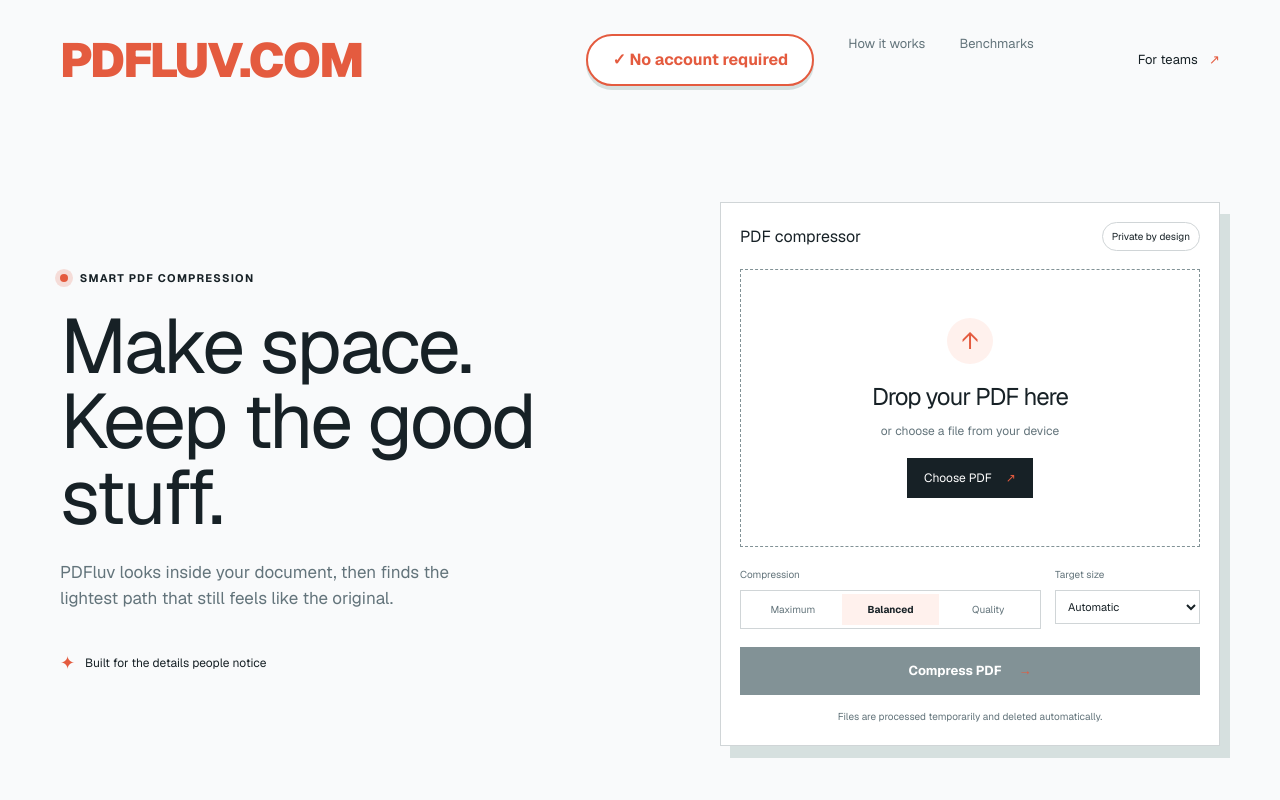
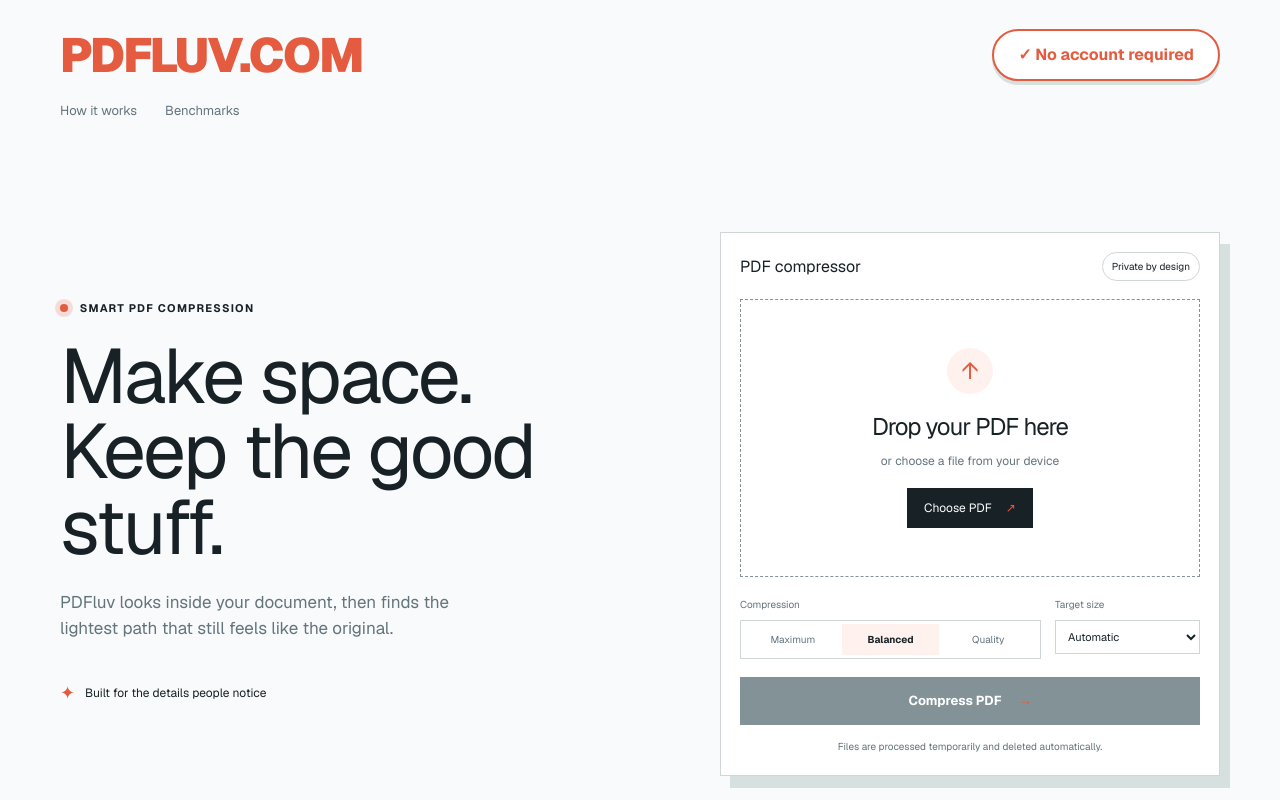
Before and after one commit to aravindkumarmessage/pdfluv, a Next.js app: page / in a window 1280 px wide. Shown: the top 800 px of the page. Built offline with nearby package versions, Linux system fonts and the light colour scheme.

Commit message:
Reorder header navigation

```diff
--- a/app/[slug]/page.tsx
+++ b/app/[slug]/page.tsx
@@ -18,7 +18,7 @@
   const page = seoPages.find((item) => item.slug === slug);
   if (!page) notFound();
   return <main>
-    <nav className="nav-wrap"><Link className="brand" href="/">PDFLUV<span>.COM</span></Link><div className="nav-links"><span className="top-trust">✓ No account required</span><Link href="/compress-pdf">Compress PDF</Link><Link href="/benchmarks">Benchmarks</Link></div><Link className="nav-quiet" href="/">Back home <span>↗</span></Link></nav>
+    <nav className="nav-wrap"><div className="nav-top"><Link className="brand" href="/">PDFLUV<span>.COM</span></Link><span className="top-trust">✓ No account required</span></div><div className="nav-links"><Link href="/compress-pdf">Compress PDF</Link><Link href="/benchmarks">Benchmarks</Link></div></nav>
     <section className="seo-hero"><div><p className="eyebrow">{page.eyebrow}</p><h1>{page.headline}<br /><em>{page.accent}</em></h1><p className="hero-lede">{page.description}</p></div>{page.kind === "tool" && <Compressor />}</section>
     <article className="seo-content">{page.sections.map((section) => <section key={section.heading}><h2>{section.heading}</h2>{section.paragraphs.map((paragraph) => <p key={paragraph}>{paragraph}</p>)}{section.bullets && <ul>{section.bullets.map((bullet) => <li key={bullet}>{bullet}</li>)}</ul>}</section>)}
   <section><h2>Frequently asked questions</h2>{page.faqs.map((faq) => <div className="faq" key={faq.question}><h3>{faq.question}</h3><p>{faq.answer}</p></div>)}</section>
--- a/app/globals.css
+++ b/app/globals.css
@@ -28,11 +28,12 @@
 ::selection { background: var(--mint); color: var(--ink); }
 
 .nav-wrap, .hero, .explain, footer { width: min(1160px, calc(100% - 48px)); margin-inline: auto; }
-.nav-wrap { min-height: 120px; display: flex; align-items: center; justify-content: space-between; border-bottom: 0; }
+.nav-wrap { min-height: 150px; display: flex; flex-direction: column; align-items: stretch; justify-content: center; border-bottom: 0; gap: 20px; }
+.nav-top { display: flex; align-items: center; justify-content: space-between; }
 .brand { color: var(--coral); font: 900 48px/1 var(--font-geist-sans), sans-serif; letter-spacing: -2px; text-decoration: none; }
 .brand span { color: var(--coral); }.brand b { color: var(--coral); }
 .top-trust { color: var(--coral); border: 2px solid var(--coral); background: var(--paper); border-radius: 999px; box-shadow: 0 4px 0 #d6e0df; font-size: 16px; font-weight: 700; padding: 12px 24px; white-space: nowrap; }
-.nav-links { display: flex; gap: 34px; margin-left: 120px; }.nav-links a, .nav-quiet, footer a { color: var(--muted); font-size: 13px; text-decoration: none; }.nav-links a:hover, footer a:hover { color: var(--ink); }.nav-quiet { color: var(--ink); }.nav-quiet span { color: var(--coral); margin-left: 8px; }
+.nav-links { display: flex; gap: 28px; margin-left: 0; }.nav-links a, footer a { color: var(--muted); font-size: 13px; text-decoration: none; }.nav-links a:hover, footer a:hover { color: var(--ink); }
 .section-grid { display: grid; grid-template-columns: 1fr 1fr; gap: 76px; }
 .hero { min-height: 635px; align-items: center; padding: 82px 0 108px; }
 .eyebrow { color: var(--teal); font: 700 11px var(--font-geist-sans), sans-serif; letter-spacing: 1.2px; text-transform: uppercase; }.pulse { display: inline-block; width: 8px; height: 8px; margin-right: 8px; border-radius: 50%; background: var(--coral); box-shadow: 0 0 0 5px #e45b3f30; }
@@ -41,7 +42,7 @@
 .proof-strip { border-block: 1px solid var(--line); display: flex; align-items: center; justify-content: space-between; gap: 20px; padding: 22px max(24px, calc((100% - 1160px) / 2)); color: var(--muted); font: 700 11px var(--font-space-grotesk), sans-serif; text-transform: uppercase; letter-spacing: 1px; }.proof-strip p { color: var(--teal); margin: 0; }.proof-strip span { color: #9aa39e; }
 .seo-hero { width: min(1160px, calc(100% - 48px)); margin: 0 auto; padding: 90px 0 110px; display: grid; grid-template-columns: 1fr 1fr; gap: 76px; align-items: center; }.seo-hero h1 { max-width: 600px; }.seo-content { width: min(780px, calc(100% - 48px)); margin: 0 auto; padding-bottom: 100px; }.seo-content section { border-top: 1px solid var(--line); padding: 44px 0; }.seo-content h2 { font-size: 32px; line-height: 1.1; margin-bottom: 18px; }.seo-content h3 { font-size: 18px; letter-spacing: -1px; }.seo-content p, .seo-content li { color: var(--muted); font-size: 16px; line-height: 1.65; }.seo-content ul { padding-left: 20px; }.faq { border-top: 1px solid var(--line); padding: 20px 0; }.faq p { margin-bottom: 0; }.related-links { display: grid; grid-template-columns: 1fr 1fr; gap: 10px; }.related-links a { border: 1px solid var(--line); color: var(--teal); padding: 15px; text-decoration: none; font-size: 13px; }.related-links span { color: var(--coral); float: right; }
 .explain { padding: 130px 0; align-items: start; }.explain h2, .quiet-band h2 { font-size: clamp(36px, 4vw, 56px); line-height: 1.03; margin-top: 22px; }.feature-list article { display: grid; grid-template-columns: 42px 1fr; gap: 22px; border-top: 1px solid var(--line); padding: 25px 0; }.feature-num { color: var(--coral); font: 700 12px var(--font-space-grotesk), sans-serif; }.feature-list h3 { font-size: 20px; letter-spacing: -1px; }.feature-list p { color: var(--muted); font-size: 14px; line-height: 1.5; margin: 8px 0 0; max-width: 300px; }.quiet-band { background: var(--teal); color: white; padding: 80px max(24px, calc((100% - 1160px) / 2)); display: flex; align-items: end; justify-content: space-between; gap: 30px; }.quiet-band .eyebrow { color: var(--mint); }.quiet-band h2 em { color: var(--mint); }.outline-button { border: 1px solid #92c8bd; color: white; padding: 14px 18px; font-size: 12px; white-space: nowrap; }.outline-button span { color: var(--mint); } footer { min-height: 130px; display: flex; align-items: center; justify-content: space-between; gap: 25px; } footer p { color: var(--muted); font-size: 12px; margin: 0; } footer div { display: flex; gap: 22px; }
-@media (max-width: 700px) { .nav-wrap, .hero, .explain, footer { width: min(100% - 32px, 520px); }.nav-wrap { min-height: 0; padding: 32px 0 24px; flex-direction: column; gap: 22px; align-items: center; }.brand { font-size: 40px; }.nav-links { display: flex; flex-direction: column; gap: 14px; align-items: center; margin-left: 0; }.nav-quiet { display: none; }.hero, .section-grid { grid-template-columns: 1fr; gap: 44px; }.hero { padding: 55px 0 75px; }.hero h1 { font-size: 52px; }.compressor-card { justify-self: stretch; box-shadow: 8px 10px 0 #d6e0df; }.proof-strip { overflow: hidden; justify-content: flex-start; flex-wrap: wrap; gap: 14px 24px; padding: 20px 16px; }.proof-strip p { width: 100%; }.explain { padding: 80px 0; }.quiet-band { display: block; padding: 60px 16px; }.outline-button { display: inline-block; margin-top: 35px; } footer { flex-wrap: wrap; padding: 32px 0; } footer p { order: 3; width: 100%; } }
+@media (max-width: 700px) { .nav-wrap, .hero, .explain, footer { width: min(100% - 32px, 520px); }.nav-wrap { min-height: 0; padding: 32px 0 24px; gap: 22px; }.nav-top { flex-direction: column; gap: 22px; }.brand { font-size: 40px; }.nav-links { display: flex; flex-direction: row; justify-content: center; gap: 20px; align-items: center; margin-left: 0; }.hero, .section-grid { grid-template-columns: 1fr; gap: 44px; }.hero { padding: 55px 0 75px; }.hero h1 { font-size: 52px; }.compressor-card { justify-self: stretch; box-shadow: 8px 10px 0 #d6e0df; }.proof-strip { overflow: hidden; justify-content: flex-start; flex-wrap: wrap; gap: 14px 24px; padding: 20px 16px; }.proof-strip p { width: 100%; }.explain { padding: 80px 0; }.quiet-band { display: block; padding: 60px 16px; }.outline-button { display: inline-block; margin-top: 35px; } footer { flex-wrap: wrap; padding: 32px 0; } footer p { order: 3; width: 100%; } }
 @media (max-width: 700px) { .seo-hero { width: calc(100% - 32px); grid-template-columns: 1fr; gap: 44px; padding: 55px 0 75px; }.seo-content { width: calc(100% - 32px); }.related-links { grid-template-columns: 1fr; } }
 
 .card-kicker, .proof-strip, .feature-num { font-family: var(--font-geist-sans), sans-serif; }
--- a/app/page.tsx
+++ b/app/page.tsx
@@ -9,7 +9,7 @@
 
 export default function Home() {
   return <main>
-    <nav className="nav-wrap"><Link className="brand" href="/">PDFLUV<span>.COM</span></Link><div className="nav-links"><span className="top-trust">✓ No account required</span><Link href="/compression-technology">How it works</Link><Link href="/benchmarks">Benchmarks</Link></div><Link className="nav-quiet" href="/pricing">For teams <span>↗</span></Link></nav>
+    <nav className="nav-wrap"><div className="nav-top"><Link className="brand" href="/">PDFLUV<span>.COM</span></Link><span className="top-trust">✓ No account required</span></div><div className="nav-links"><Link href="/compression-technology">How it works</Link><Link href="/benchmarks">Benchmarks</Link></div></nav>
     <section className="hero section-grid"><div className="hero-copy"><p className="eyebrow"><span className="pulse" /> Smart PDF compression</p><h1>Make space.<br /><em>Keep the good stuff.</em></h1><p className="hero-lede">PDFluv looks inside your document, then finds the lightest path that still feels like the original.</p><div className="hero-note"><span>✦</span> Built for the details people notice</div></div><Compressor /></section>
     <section className="proof-strip"><p>Designed for real documents</p><span>Scans</span><span>Reports</span><span>Slides</span><span>Forms</span><span>Portfolios</span></section>
     <section className="explain section-grid"><div><p className="eyebrow">A little more considered</p><h2>Compression that<br /><em>knows the difference.</em></h2></div><div className="feature-list">{features.map(([number, title, text]) => <article key={number}><span className="feature-num">{number}</span><div><h3>{title}</h3><p>{text}</p></div></article>)}</div></section>
```
